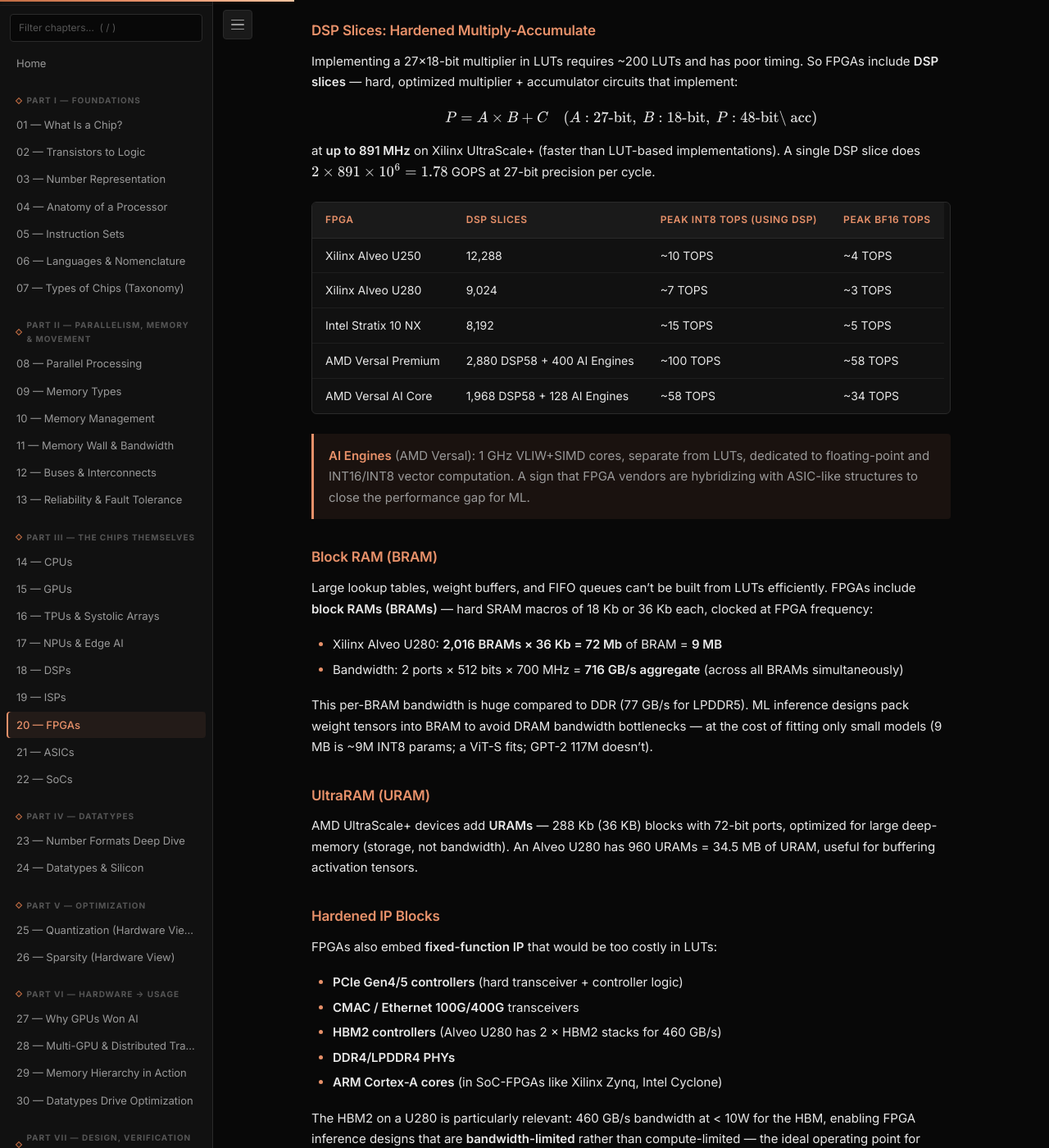
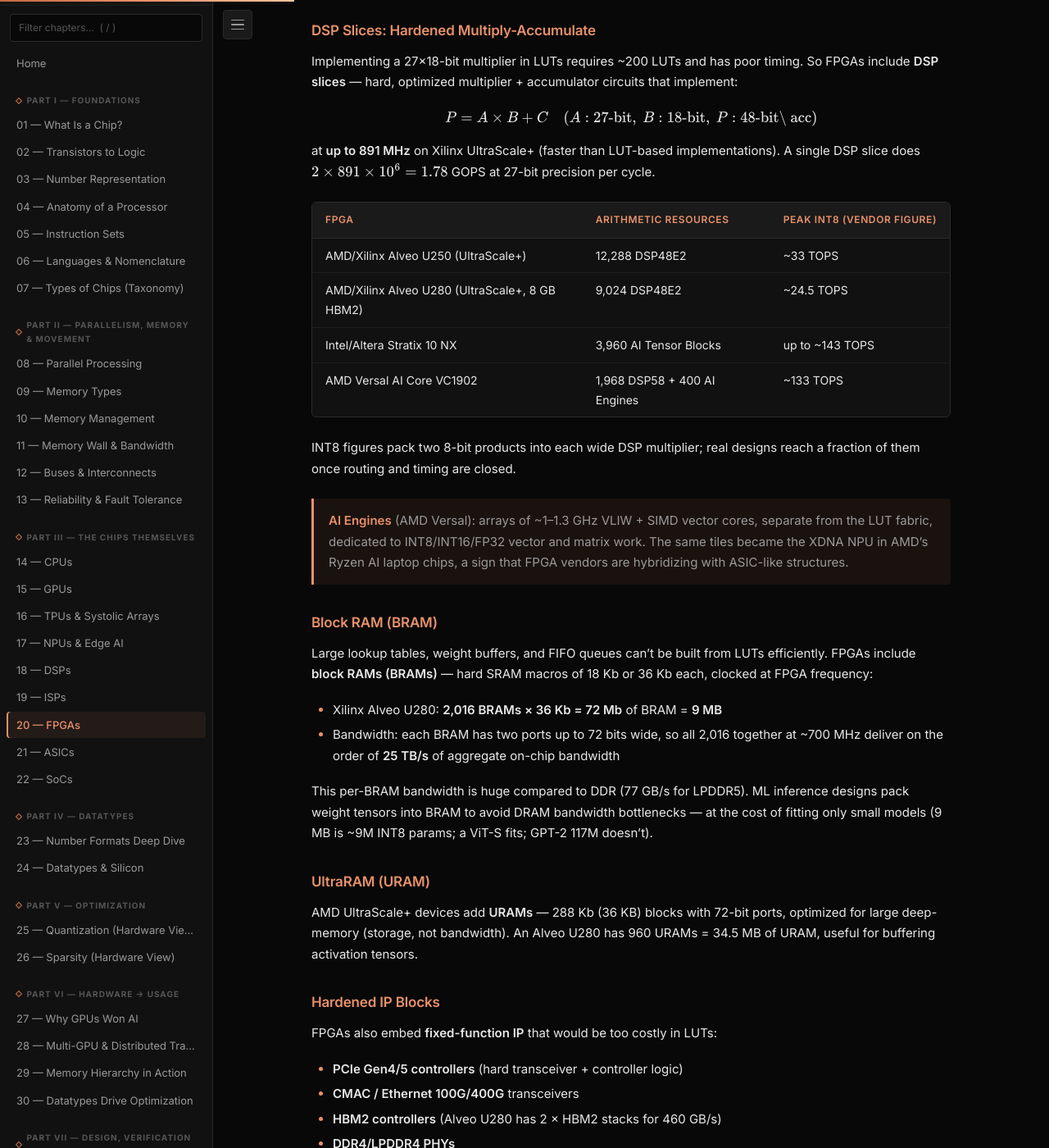
Before and after one commit to karam-nus/chips, a Jekyll site: the page built from 20_fpgas.md, in a window 1280 px wide and 1400 px high, scrolled down 3286 px. Shown: the whole window at 82% size. Built offline with Jekyll 4.4.1, drawn with Linux system fonts in a browser that asks for light colours; some of the changed text lies outside the part shown.

Commit message:
Chapter 20: FPGA throughput and ecosystem corrected
- Vendor INT8 figures for U250/U280/Stratix 10 NX/Versal VC1902; BRAM aggregate
  bandwidth; HBM FPGA vs GPU bandwidth; timeline dates; Altera spin-out;
  comparison table updated for 2026 parts

Co-Authored-By: Claude Opus 5.5 <noreply@anthropic.com>
Claude-Session: https://claude.ai/code/session_01LYcCK42WRbNoXynbeyPJvi

````diff
--- a/20_fpgas.md
+++ b/20_fpgas.md
@@ -23,11 +23,11 @@ The tension FPGAs resolve is between **flexibility** and **efficiency**. Conside
 <div class="flow-h">
   <div class="flow-node accent">CPU<br/><small>fully flexible, 100–500 GFLOPS, ~200 W</small></div>
   <div class="flow-arrow accent"></div>
-  <div class="flow-node green">GPU<br/><small>data-parallel flex, ~1000 TOPS INT8, ~700 W</small></div>
+  <div class="flow-node green">GPU<br/><small>data-parallel flex, ~2,000–4,500 TOPS INT8/FP8 dense, 700–1,200 W</small></div>
   <div class="flow-arrow accent"></div>
-  <div class="flow-node blue">FPGA<br/><small>reconfigurable, ~10–100 TOPS INT8, 25–300 W</small></div>
+  <div class="flow-node blue">FPGA<br/><small>reconfigurable, ~25–150 TOPS INT8, 25–300 W</small></div>
   <div class="flow-arrow accent"></div>
-  <div class="flow-node purple">ASIC<br/><small>fixed-function, ~100–1000 TOPS INT8, 10–300 W</small></div>
+  <div class="flow-node purple">ASIC<br/><small>fixed-function, ~100–5,000 TOPS, 10–1,000 W</small></div>
 </div>
 </div>
 
@@ -113,22 +113,23 @@ $$P = A \times B + C \quad (A: 27\text{-bit},\ B: 18\text{-bit},\ P: 48\text{-bi
 
 at **up to 891 MHz** on Xilinx UltraScale+ (faster than LUT-based implementations). A single DSP slice does $2 \times 891 \times 10^6 = 1.78$ GOPS at 27-bit precision per cycle.
 
-| FPGA | DSP Slices | Peak INT8 TOPS (using DSP) | Peak BF16 TOPS |
-|---|---|---|---|
-| Xilinx Alveo U250 | 12,288 | ~10 TOPS | ~4 TOPS |
-| Xilinx Alveo U280 | 9,024 | ~7 TOPS | ~3 TOPS |
-| Intel Stratix 10 NX | 8,192 | ~15 TOPS | ~5 TOPS |
-| AMD Versal Premium | 2,880 DSP58 + 400 AI Engines | ~100 TOPS | ~58 TOPS |
-| AMD Versal AI Core | 1,968 DSP58 + 128 AI Engines | ~58 TOPS | ~34 TOPS |
+| FPGA | Arithmetic resources | Peak INT8 (vendor figure) |
+|---|---|---|
+| AMD/Xilinx Alveo U250 (UltraScale+) | 12,288 DSP48E2 | ~33 TOPS |
+| AMD/Xilinx Alveo U280 (UltraScale+, 8 GB HBM2) | 9,024 DSP48E2 | ~24.5 TOPS |
+| Intel/Altera Stratix 10 NX | 3,960 AI Tensor Blocks | up to ~143 TOPS |
+| AMD Versal AI Core VC1902 | 1,968 DSP58 + 400 AI Engines | ~133 TOPS |
 
-> **AI Engines** (AMD Versal): 1 GHz VLIW+SIMD cores, separate from LUTs, dedicated to floating-point and INT16/INT8 vector computation. A sign that FPGA vendors are hybridizing with ASIC-like structures to close the performance gap for ML.
+INT8 figures pack two 8-bit products into each wide DSP multiplier; real designs reach a fraction of them once routing and timing are closed.
+
+> **AI Engines** (AMD Versal): arrays of ~1–1.3 GHz VLIW + SIMD vector cores, separate from the LUT fabric, dedicated to INT8/INT16/FP32 vector and matrix work. The same tiles became the XDNA NPU in AMD's Ryzen AI laptop chips, a sign that FPGA vendors are hybridizing with ASIC-like structures.
 
 ### Block RAM (BRAM)
 
 Large lookup tables, weight buffers, and FIFO queues can't be built from LUTs efficiently. FPGAs include **block RAMs (BRAMs)** — hard SRAM macros of 18 Kb or 36 Kb each, clocked at FPGA frequency:
 
 - Xilinx Alveo U280: **2,016 BRAMs × 36 Kb = 72 Mb** of BRAM = **9 MB**
-- Bandwidth: 2 ports × 512 bits × 700 MHz = **716 GB/s aggregate** (across all BRAMs simultaneously)
+- Bandwidth: each BRAM has two ports up to 72 bits wide, so all 2,016 together at ~700 MHz deliver on the order of **25 TB/s** of aggregate on-chip bandwidth
 
 This per-BRAM bandwidth is huge compared to DDR (77 GB/s for LPDDR5). ML inference designs pack weight tensors into BRAM to avoid DRAM bandwidth bottlenecks — at the cost of fitting only small models (9 MB is ~9M INT8 params; a ViT-S fits; GPT-2 117M doesn't).
 
@@ -169,16 +170,16 @@ Modern FPGAs blur into **SoC-FPGAs** — chips that combine an FPGA fabric with
     <div class="timeline-desc"><strong>SoC-FPGA</strong> — Xilinx Zynq-7000: dual ARM Cortex-A9 + FPGA fabric on one die</div>
   </div>
   <div class="timeline-item">
-    <div class="timeline-year">2016</div>
-    <div class="timeline-desc"><strong>HBM FPGA</strong> — Xilinx Alveo with HBM2; 460 GB/s; AI inference at scale</div>
+    <div class="timeline-year">2016–2018</div>
+    <div class="timeline-desc"><strong>HBM FPGA</strong> — Virtex UltraScale+ HBM (announced 2016); Alveo U280 card (2018) with 8 GB HBM2 at 460 GB/s</div>
   </div>
   <div class="timeline-item">
     <div class="timeline-year">2019</div>
     <div class="timeline-desc"><strong>Versal ACAP</strong> — AMD/Xilinx: FPGA + ARM + AI Engines (VLIW-SIMD at 1 GHz); hybrid accelerator</div>
   </div>
   <div class="timeline-item">
-    <div class="timeline-year">2023</div>
-    <div class="timeline-desc"><strong>Versal Premium / AI Edge</strong> — up to 400 AI Engines; ~58 TOPS INT8; power ~50–150 W</div>
+    <div class="timeline-year">2024–2026</div>
+    <div class="timeline-desc"><strong>Versal AI Edge / Prime Gen 2; Agilex 5–9</strong> — AMD adds AIE-ML v2 tiles and Arm Cortex-A78AE cores; Altera, spun out of Intel in 2025, ships Agilex devices with AI tensor blocks</div>
   </div>
 </div>
 </div>
@@ -230,7 +231,7 @@ For a full ML accelerator, the Verilog would describe: input FIFO → weight fet
 Writing RTL by hand for complex ML kernels is slow. **HLS** (High-Level Synthesis) tools compile C/C++ (or Python-subset) into RTL:
 
 - **Xilinx/AMD Vitis HLS**: C++ with `#pragma HLS PIPELINE`, `#pragma HLS UNROLL` → Verilog
-- **Intel HLS Compiler**: C++ with `[[intel::kernel_args_restrict]]` annotations
+- **Altera HLS (oneAPI-based)**: C++ with SYCL-style kernel annotations → RTL for Agilex and Stratix devices
 - **Bambu / LegUp**: open-source HLS research tools
 - **Keras2Chip / hls4ml**: Keras model → HLS → FPGA bitstream (CERN's hls4ml is widely used in physics experiments and edge ML)
 
@@ -258,19 +259,24 @@ accum_t dot_product(data_t a[128], data_t w[128]) {
 
 ---
 
+<div class="callout ponder">
+<span class="callout-title">Ponder</span>
+<p>An FPGA's LUT costs the same silicon whether it implements an AND gate or a ternary multiply, but it runs at a fifth of an ASIC's clock with ~10× the area per function. For a 1.58-bit (ternary) LLM, at what volume does a custom ASIC overtake an FPGA, and how would you decide before the model architecture settles?</p>
+</div>
+
 ## FPGA vs CPU vs GPU vs ASIC Tradeoffs
 
 | Property | CPU | GPU | FPGA | ASIC |
 |---|---|---|---|---|
 | Flexibility | Fully flexible | Moderate (fixed ISA) | Reconfigurable | Fixed forever |
 | Reconfigure time | N/A (s/w) | N/A (s/w) | Seconds (bitstream load) | Never |
-| Clock frequency | 3–5 GHz | 2–3 GHz | 300–750 MHz | 1–3 GHz |
-| INT8 TOPS per chip | 0.5–5 | 500–1000 | 7–100 | 50–2000 |
-| Power (peak) | 15–400 W | 300–1000 W | 25–300 W | 10–400 W |
+| Clock frequency | 3–6 GHz | 1.5–2.5 GHz | 300–750 MHz | 1–3 GHz |
+| INT8 TOPS per chip (dense) | 1–250 (with AMX) | 500–4,500 | ~25–150 | 50–5,000 |
+| Power (peak) | 15–500 W | 300–1,400 W | 25–300 W | 1–1,000 W |
 | Latency determinism | Poor (OS, branch) | Poor (scheduling) | **Excellent** (cycle-exact) | Excellent |
-| NRE cost | $0 | $0 | $0 | $10M–$500M |
-| Unit cost | $100–$10K | $2K–$30K | $500–$30K | $0.10–$1K |
-| Development time | Days | Days | Weeks–months | 12–24 months |
+| NRE cost | $0 | $0 | $0 (tools, engineering time) | $10M–$500M+ |
+| Unit cost | $100–$15K | $2K–$45K | $500–$30K | $0.10–$1K at volume |
+| Development time | Days | Days | Weeks–months | 12–36 months |
 | Ideal batch size | Any | Large (>16) | **1** (low latency) | Any |
 
 The **latency determinism** row is the key FPGA differentiator for ML. A GPU has stochastic scheduling jitter; an FPGA pipeline has **cycle-exact latency** — once the pipeline is filled, every inference takes *exactly* N clock cycles, guaranteed. For algorithmic trading, autonomous vehicle control, or network packet processing (where microsecond jitter causes failures), this is not a nice-to-have but a hard requirement.
@@ -293,7 +299,7 @@ FPGAs can implement **arbitrary bit-width arithmetic** that no CPU or GPU suppor
 - **Ternary / binary weights** (-1, 0, +1 or {-1, +1}): replace multiplications with additions/subtractions, implementable in LUTs with near-zero DSP cost.
 - **Block floating point** (a la MXFP; see [Chapter 23](./23_number_formats_deep_dive.md)): implement custom scale + mantissa arithmetic matched to your model's dynamic range.
 
-None of these are available on a stock GPU (which has INT8 tensor cores but not INT4 native in most generations, and no ternary path). An FPGA lets you tailor the multiplier width to exactly the model's quantization scheme.
+None of these are available on a stock GPU: NVIDIA added FP4 with Blackwell (and Turing/Ampere had INT4), but there is no ternary path and no arbitrary bit widths. An FPGA lets you tailor the multiplier width to exactly the model's quantization scheme.
 
 ```python
 # Demonstrate ternary weight inference — what an FPGA would compute in LUTs
@@ -326,12 +332,12 @@ Before committing $20M+ to an ASIC tape-out, chip designers **emulate their RTL
 | Vendor | Key FPGA Families | Notes |
 |---|---|---|
 | AMD (acquired Xilinx 2022) | Artix, Kintex, Virtex, Versal, Alveo | Market leader; Vivado toolchain |
-| Intel (acquired Altera 2015) | Cyclone, Arria, Stratix | Quartus toolchain; used in Azure Brainwave |
+| Altera (Intel 2015–2025; independent since 2025, majority-owned by Silver Lake) | Agilex 3/5/7/9, Stratix, Cyclone | Quartus toolchain; Stratix 10 powered Azure's Brainwave |
 | Lattice | ECP5, Crosslink, Nexus | Low-power, edge; used in automotive and IoT |
 | Microchip (acquired Microsemi) | SmartFusion, PolarFire | Radiation-tolerant; space, defense |
 | Achronix | Speedster7t | HBM-enabled; ML-focused |
 
-AMD/Intel have ~90% of the high-performance FPGA market.
+AMD and Altera together hold the large majority (roughly 85–90 %) of the FPGA market.
 
 ---
 
@@ -358,7 +364,7 @@ AMD/Intel have ~90% of the high-performance FPGA market.
   </div>
   <div class="diagram-card orange">
     <div class="card-title">Bandwidth-Bound Models</div>
-    <div class="card-desc">FPGAs with HBM2 (460 GB/s) can match a GPU on bandwidth-bound workloads (small-batch transformer decode) at lower power and lower latency variance.</div>
+    <div class="card-desc">HBM FPGAs (~460–820 GB/s) can rival older or inference-class GPUs on bandwidth per watt and on latency variance for small-batch decode, though not flagship GPUs (3–8 TB/s) on absolute bandwidth.</div>
   </div>
   <div class="diagram-card cyan">
     <div class="card-title">Edge / Power-Constrained</div>
@@ -379,8 +385,41 @@ AMD/Intel have ~90% of the high-performance FPGA market.
 - **AI on FPGAs** includes Microsoft Brainwave (Azure low-latency inference), hls4ml (physics and edge ML), and custom quantized (INT4, ternary) dataflows no GPU supports natively.
 - FPGAs are the essential tool for **ASIC prototyping** — every major AI chip (TPU, Hopper, M-series) was emulated on FPGA farms before tape-out.
 
+## Check Yourself
+
+<details class="check">
+<summary>How many distinct Boolean functions can a LUT6 implement, and why does that make it function-agnostic?</summary>
+<p>Its 64 configuration bits can hold any truth table, so 2⁶⁴ functions of six inputs. Any function costs the same one LUT, which is why FPGA area is counted in LUTs regardless of what they compute.</p>
+</details>
+
+<details class="check">
+<summary>Why do FPGAs clock at 300–750 MHz when ASICs on the same node run at 2–3 GHz?</summary>
+<p>Every connection passes through programmable switch matrices and long generic wires, adding resistance and capacitance, and logic is built from LUTs rather than optimised gates. Critical paths are several times longer than in a custom design.</p>
+</details>
+
+<details class="check">
+<summary>When does an FPGA beat a GPU for inference?</summary>
+<p>Batch-1, hard real-time workloads where cycle-exact latency matters (trading, network functions, control loops), unusual datatypes (ternary, odd bit widths), or direct sensor and network I/O at line rate; and when volumes are too small to justify an ASIC.</p>
+</details>
+
+<details class="check">
+<summary>What is HLS, and what does it not remove?</summary>
+<p>High-level synthesis compiles annotated C/C++ into RTL, raising productivity. It does not remove the need to think in hardware terms: pipelining, memory partitioning, resource use and timing closure still decide whether the design is fast.</p>
+</details>
+
+## References
+
+| Source | Author / Org, Year | Link | What this chapter takes from it |
+|---|---|---|---|
+| UltraScale Architecture CLB User Guide (UG574) | AMD/Xilinx | [docs.amd.com/v/u/en-US/ug574-ultrascale-clb](https://docs.amd.com/v/u/en-US/ug574-ultrascale-clb) | CLB composition: LUT6, flip-flops, carry chains |
+| Alveo U280 Data Center Accelerator Card | AMD/Xilinx | [amd.com/en/products/accelerators/alveo/u280.html](https://www.amd.com/en/products/accelerators/alveo/u280.html) | Resources, 8 GB HBM2 at 460 GB/s, INT8 throughput |
+| Versal AI Core Series | AMD | [amd.com/en/products/adaptive-socs-and-fpgas/v…](https://www.amd.com/en/products/adaptive-socs-and-fpgas/versal/ai-core-series.html) | AI Engine arrays and INT8 throughput |
+| Stratix 10 NX FPGA (AI Tensor Blocks) | Intel / Altera | [intel.com/content/www/us/en/products/details/…](https://www.intel.com/content/www/us/en/products/details/fpga/stratix/10/nx.html) | AI Tensor Block INT8 throughput |
+| A Configurable Cloud-Scale DNN Processor for Real-Time AI (Brainwave) | J. Fowers et al., ISCA 2018 | [doi.org/10.1109/ISCA.2018.00012](https://doi.org/10.1109/ISCA.2018.00012) | FPGA soft NPU serving at batch 1 |
+| hls4ml: fast ML inference on FPGAs | FastML / CERN | [fastmachinelearning.org/hls4ml](https://fastmachinelearning.org/hls4ml/) | Model-to-FPGA flow used in physics triggers |
+
 ---
 
-*Next: [Chapter 21 — ASICs](./21_asics.md), where we go all the way to the other extreme: purpose-built silicon with no flexibility at all — and 10–100× better efficiency for it.*
+**Next:** [Chapter 21 — ASICs](./21_asics.md) — We go all the way to the other extreme: purpose-built silicon with no flexibility at all — and 10–100× better efficiency for it.
 
 [← Back to Table of Contents](./README.md)
````
